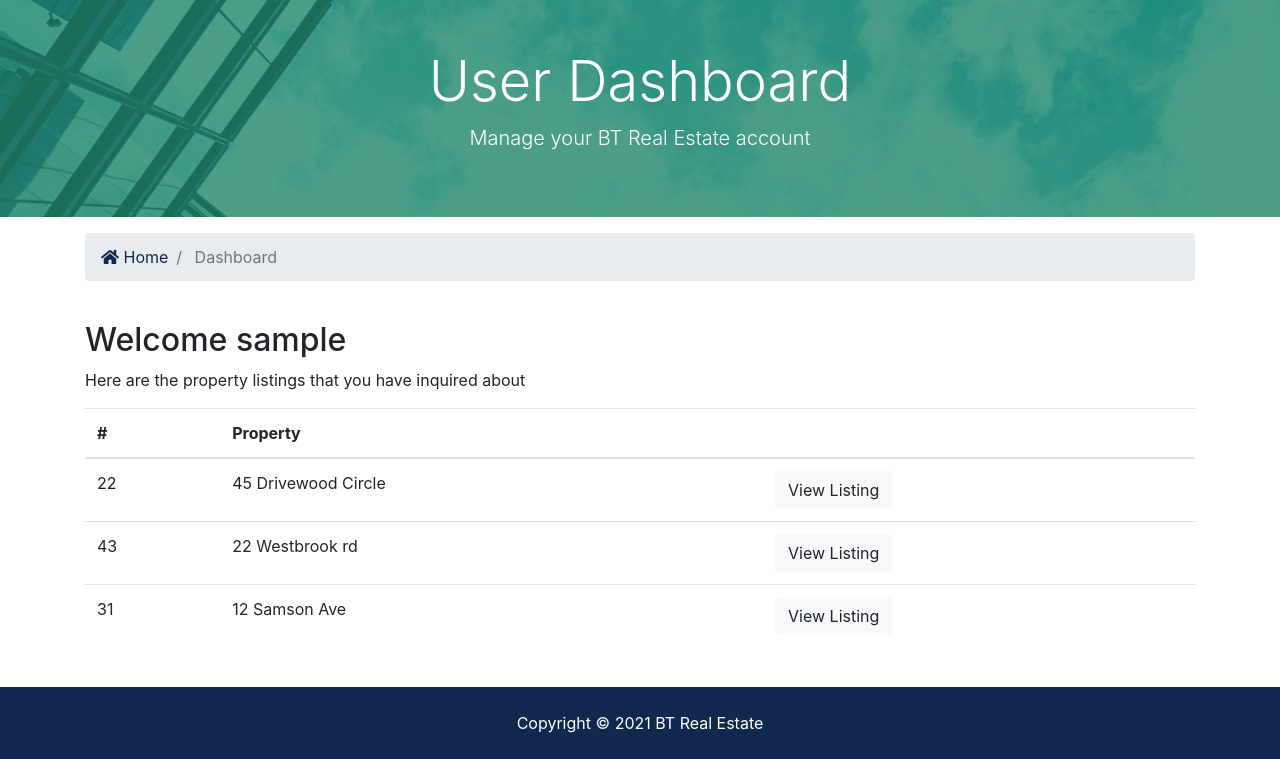
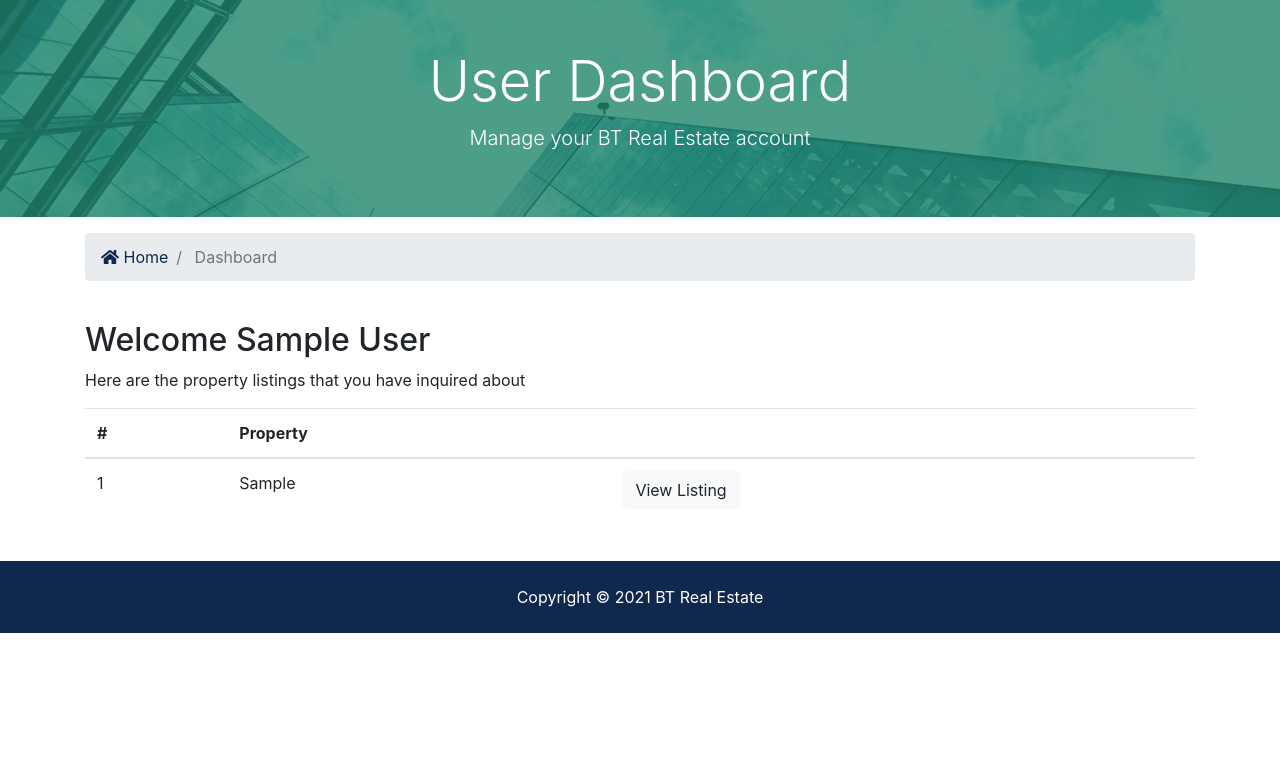
Before and after one commit to MalYou/btre, a Django app: page /accounts/dashboard in a window 1280 px wide. Shown: the part 128-887 px from the top of the page. After the commit the page ends 761 px from the top, so only its background shows below. Run offline with Django 3.2, Linux system fonts and the light colour scheme; a user stored in the database is signed in; tables that the repository leaves empty hold one stand-in row (values such as "Sample post"); some libraries are stand-ins or nearby versions.

Commit message:
Display inquiries on user dashboard

```diff
--- a/accounts/views.py
+++ b/accounts/views.py
@@ -1,6 +1,8 @@
 from django.shortcuts import render, redirect
 from django.contrib import messages
 from django.contrib.auth.models import User, auth
+
+from contacts.models import Contact
 
 def register(request):
     if request.method == 'POST':
@@ -62,7 +64,12 @@ def login(request):
         return render(request, 'accounts/login.html')
 
 def dashboard(request):
-    return render(request, 'accounts/dashboard.html')
+    contacts = Contact.objects.order_by('-contact_date').filter(user_id=request.user.id)
+    context = {
+        'contacts': contacts,
+    }
+
+    return render(request, 'accounts/dashboard.html', context)
 
 def logout(request):
     if request.method == 'POST':
--- a/templates/accounts/dashboard.html
+++ b/templates/accounts/dashboard.html
@@ -37,7 +37,8 @@
         <div class="container">
         <div class="row">
             <div class="col-md-12">
-            <h2>Welcome {{ user.username }}</h2>
+            <h2>Welcome {{ user.first_name }} {{ user.last_name }}</h2>
+            {% if contacts %}
                 <p>Here are the property listings that you have inquired about</p>
                 <table class="table">
                     <thead>
@@ -48,29 +49,20 @@
                         </tr>
                     </thead>
                     <tbody>
+                        {% for contact in contacts %}
                             <tr>
-                    <td>22</td>
-                    <td>45 Drivewood Circle</td>
+                                <td>{{ contact.id }}</td>
+                                <td>{{ contact.listing }}</td>
                                 <td>
-                    <a class="btn btn-light" href="#">View Listing</a>
+                                    <a class="btn btn-light" href="{% url 'listing' contact.listing_id %}">View Listing</a>
                                 </td>
                             </tr>
-                <tr>
-                    <td>43</td>
-                    <td>22 Westbrook rd</td>
-                    <td>
-                    <a class="btn btn-light" href="#">View Listing</a>
-                    </td>
-                </tr>
-                <tr>
-                    <td>31</td>
-                    <td>12 Samson Ave</td>
-                    <td>
-                    <a class="btn btn-light" href="#">View Listing</a>
-                    </td>
-                </tr>
+                        {% endfor %}
                     </tbody>
                 </table>
+            {% else %}
+                <p>You don't have yet inquiries</p>
+            {% endif %}
             </div>
         </div>
         </div>
```
Lines whose indentation alone changed are shown as unchanged.
